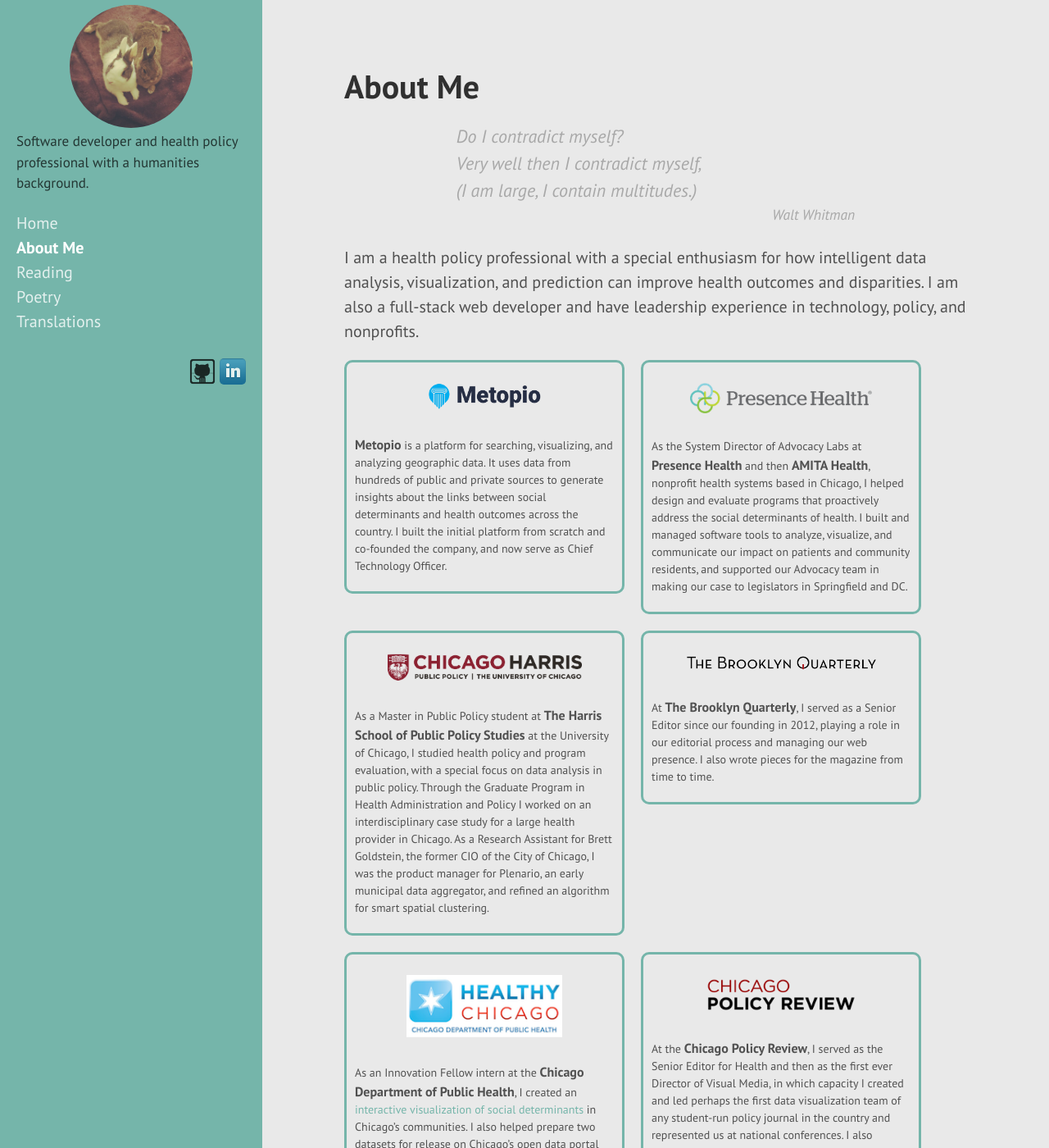
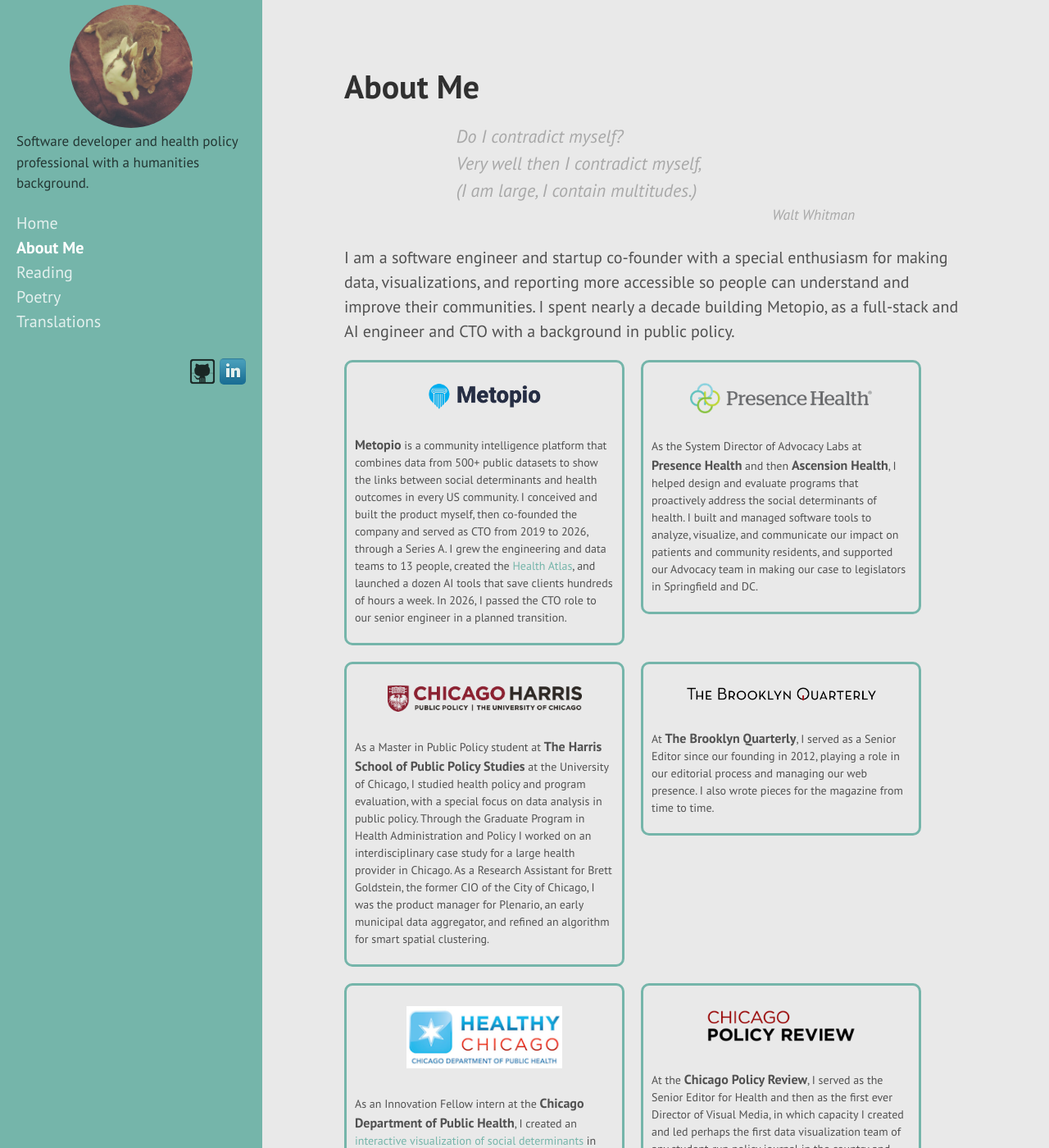
Before and after one commit to jcgiuffrida/jcgiuffrida.github.io, a Jekyll site: the page built from about.html, in a window 1280 px wide and 1400 px high. Shown: the whole window at 82% size. Built offline with Jekyll 4.4.1, drawn with Linux system fonts in a browser that asks for light colours; nearby versions of some CDN libraries; some of the changed text lies outside the part shown.

Commit message:
small updates

```diff
--- a/about.html
+++ b/about.html
@@ -12,17 +12,17 @@ Very well then I contradict myself,<br/>
 
 
 
-<p>I am a health policy professional with a special enthusiasm for how intelligent data analysis, visualization, and prediction can improve health outcomes and disparities. I am also a full-stack web developer and have leadership experience in technology, policy, and nonprofits.</p>
+<p>I am a software engineer and startup co-founder with a special enthusiasm for making data, visualizations, and reporting more accessible so people can understand and improve their communities. I spent nearly a decade building Metopio, as a full-stack and AI engineer and CTO with a background in public policy.</p>
 
 <div class="group">
   <div class="clearfix">
     <div class="resume">
       <a href="https://metopio.com"><img src="{{ site.baseurl }}/resources/images/metopio.png" style="width:45%"></a>
-      <p class="description"><b>Metopio</b> is a platform for searching, visualizing, and analyzing geographic data. It uses data from hundreds of public and private sources to generate insights about the links between social determinants and health outcomes across the country. I built the initial platform from scratch and co-founded the company, and now serve as Chief Technology Officer.</p>
+      <p class="description"><b>Metopio</b> is a community intelligence platform that combines data from 500+ public datasets to show the links between social determinants and health outcomes in every US community. I conceived and built the product myself, then co-founded the company and served as CTO from 2019 to 2026, through a Series A. I grew the engineering and data teams to 13 people, created the <a href="https://chicagohealthatlas.org">Health Atlas</a>, and launched a dozen AI tools that save clients hundreds of hours a week. In 2026, I passed the CTO role to our senior engineer in a planned transition.</p>
     </div>
     <div class="resume">
       <a href="https://amitahealth.org"><img src="{{ site.baseurl }}/resources/images/presence.png" style="width:70%"></a>
-      <p class="description">As the System Director of Advocacy Labs at <b>Presence Health</b> and then <b>AMITA Health</b>, nonprofit health systems based in Chicago, I helped design and evaluate programs that proactively address the social determinants of health. I built and managed software tools to analyze, visualize, and communicate our impact on patients and community residents, and supported our Advocacy team in making our case to legislators in Springfield and DC.</p>
+      <p class="description">As the System Director of Advocacy Labs at <b>Presence Health</b> and then <b>Ascension Health</b>, I helped design and evaluate programs that proactively address the social determinants of health. I built and managed software tools to analyze, visualize, and communicate our impact on patients and community residents, and supported our Advocacy team in making our case to legislators in Springfield and DC.</p>
     </div>
   </div>
   <div class="clearfix">
@@ -51,26 +51,20 @@ Very well then I contradict myself,<br/>
       <p class="description">As a founding executive board member of the <b>Data in Public Policy</b> student group, I worked to advance the culture of data science at the Harris School by leading workshops on R, SQL, and data visualization. Under my leadership, DIPP members partnered with a number of local community organizations and non-profits to help them with data analysis. My work for DIPP included creating the Harris Insider course evaluation website.</p>
     </div>
     <div class="resume">
-      <a href="http://columbia.edu"><img src="{{ site.baseurl }}/resources/images/columbia.png" style="width:75%"></a>
-      <p class="description">At <b>Columbia University</b>, I earned 9 credits toward a post-baccalaureate Certificate in Biotechnology, taking classes in computational genomics, applied statistical methods, and cell biology.</p>
+      <a href="http://fmcgdirect.com"><img src="{{ site.baseurl }}/resources/images/fmcg.png" style="width:75%"></a>
+      <p class="description">At <b>First Manhattan Consulting Group (FMCG)</b>, I conducted statistical modeling and data processing on behalf of retail banking clients, using multivariable regression, customer segmentation, and sophisticated algorithms to improve the results of marketing campaigns. While there, I learned R and C# on my own initiative and used them to improve FMCG&rsquo;s intellectual property.</p>
     </div>
   </div>
   <div class="clearfix">
     <div class="resume">
-      <a href="http://fmcgdirect.com"><img src="{{ site.baseurl }}/resources/images/fmcg.png" style="width:75%"></a>
-      <p class="description">At <b>First Manhattan Consulting Group (FMCG)</b>, I conducted statistical modeling and data processing on behalf of retail banking clients, using multivariable regression, customer segmentation, and sophisticated algorithms to improve the results of marketing campaigns. While there, I learned R and C# on my own initiative and used them to improve FMCG&rsquo;s intellectual property.</p>
-    </div>
-    <div class="resume">
       <a href="http://network2020.org"><img src="{{ site.baseurl }}/resources/images/n20.png"></a>
       <p class="description">As the second-in-command at <b>Network 20/20</b>, a small foreign policy nonprofit in New York, I managed day-to-day business operations, organized and managed more than 20 events with high-profile speakers, and served as the primary contact for more than 500 members and donors and United Nations diplomatic staff. I also built a new database and website to improve the organization&rsquo;s ability to stay in touch with its constituents.</p>
     </div>
-  </div>
-  <div class="clearfix">
     <div class="resume">
       <a href="http://princeton.edu"><img src="{{ site.baseurl }}/resources/images/pton.jpeg"></a>
-      <p class="description">At <b>Princeton University</b>, I studied Classics and completed a senior thesis on the use of classical allusion and influence in the poetry of Keats and Shelley. I also studied organic chemistry, Arabic, and international relations.</p>
+      <p class="description">At <b>Princeton University</b>, I studied Classics and completed a senior thesis on the use of classical allusion and influence in the poetry of <a href="/poetry/#poem65">Keats</a> and <a href="/poetry/#poem26">Shelley</a>. I also studied organic chemistry, Arabic, and international relations and graduated <em>summa cum laude</em>.</p>
     </div>
   </div>
 </div>
 <br/>
-<p>To contact me, please reach out through &lt;my first name&gt; at metop.io.</p>
+<p>To contact me, please reach out through &lt;my first initial&gt;&lt;my last name&gt; at hey.com.</p>
--- a/index.html
+++ b/index.html
@@ -7,7 +7,7 @@ title: Home
 
 {% assign max_projects = 6 %}
 
-<p>I am a data analytics and health policy professional, co-founder of <a href="https://metopio.com">Metopio</a>, and caretaker of two <a href="http://instagram.com/bunny_report">bunny rabbits</a>.</p>
+<p>I am a software engineering and health policy professional, and co-founder of <a href="https://metopio.com">Metopio</a>.</p>
 
 
 <div class="group">
```
Also changed, not shown: public/data/reading.csv (+7 -0 lines).
